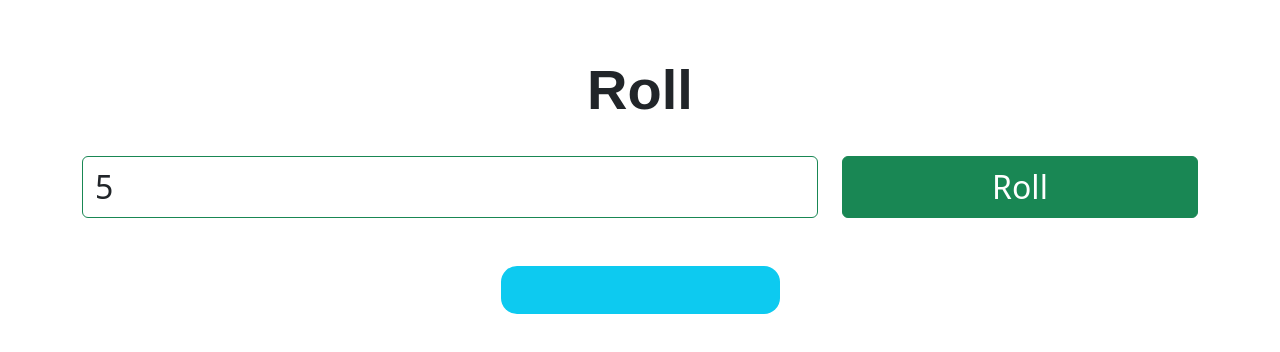
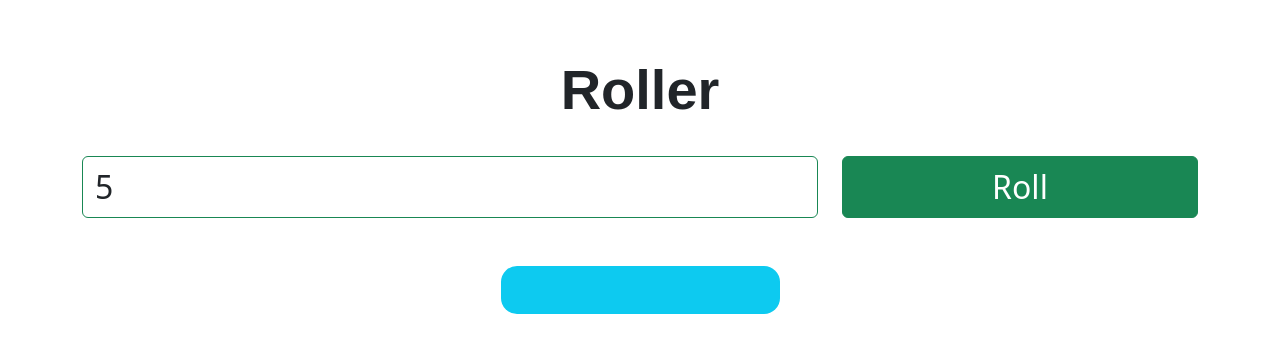
Before and after one commit to Priyank9470/roll-Dice, a plain HTML site: page index.html in a window 1280 px wide. Drawn offline with Linux system fonts and the light colour scheme.

Commit message:
Name Changed

```diff
--- a/index.html
+++ b/index.html
@@ -11,7 +11,7 @@
     <div class="container">
       <div class="row mt-5 mb-4">
         <div class="d-flex fw-bolder justify-content-center roll-title">
-          Roll
+          Roller
         </div>
       </div>
       <div class="row">
```
